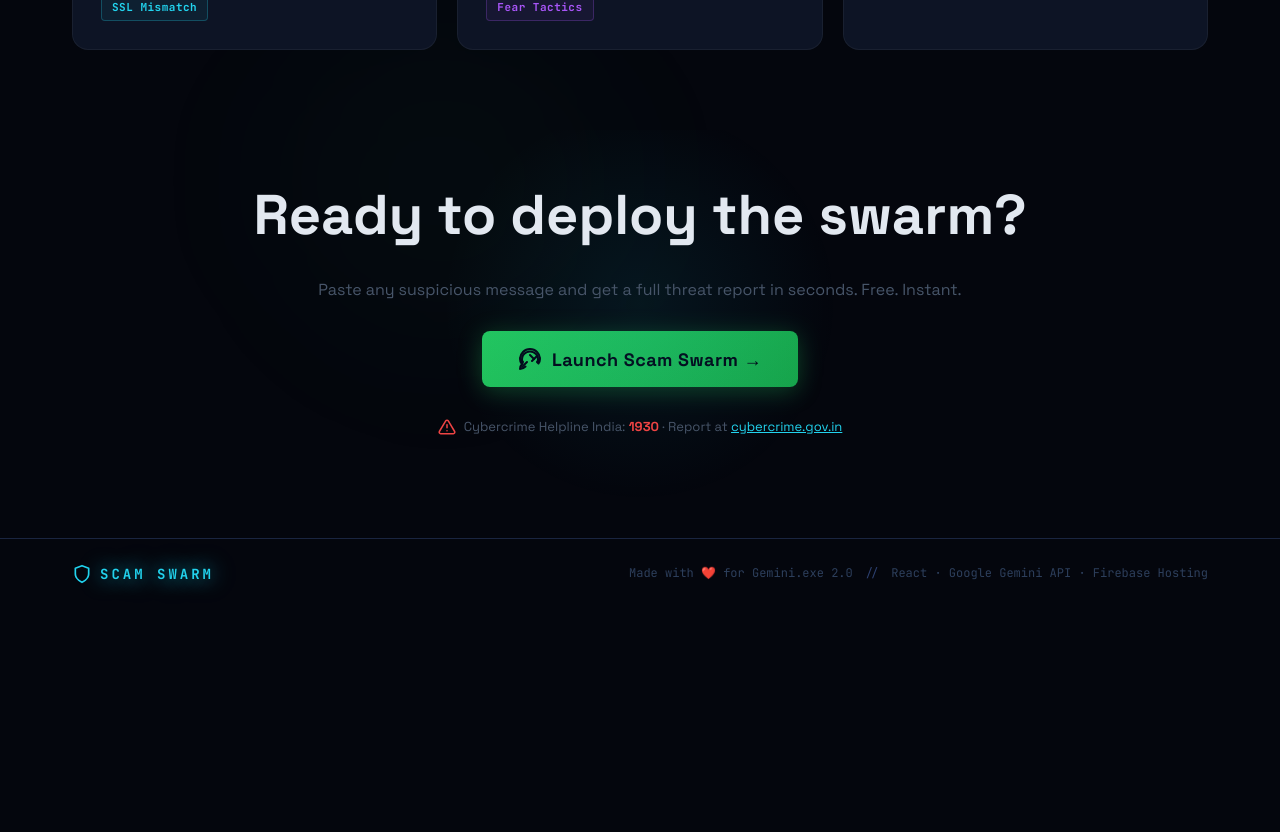
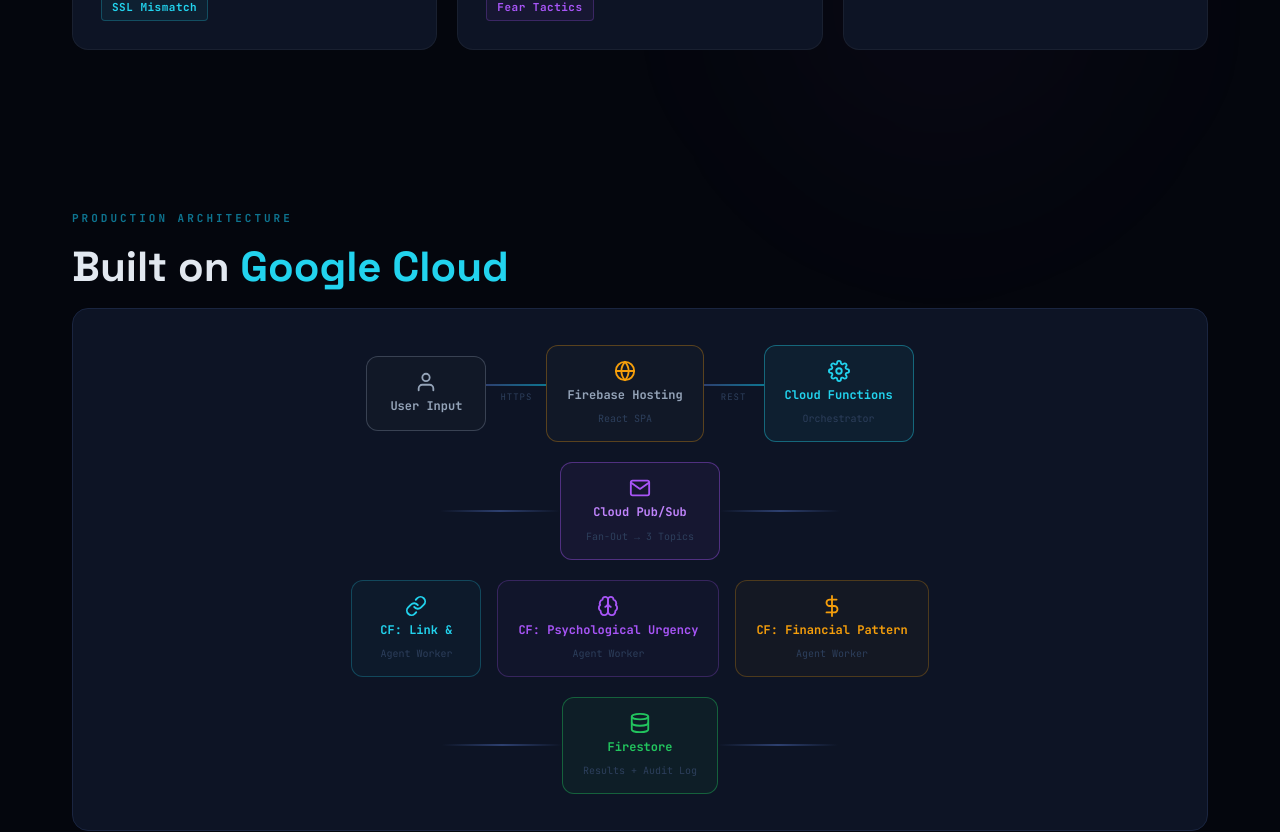
Before and after one commit to immanuel-thomas-j/Scam-Swarm-Immanuel, a React (Vite) app: page / in a window 1280 px wide. Shown: the part 1620-2452 px from the top of the page. Before the commit the page ends 2229 px from the top, so only its background shows below. Built offline with nearby package versions, Linux system fonts and the light colour scheme; no server answers; what groq-sdk would draw is missing.

Commit message:
Revert "Remove conceptual GCP design elements from landing page, footers, and README.md"
This reverts commit 2aa4ab9a29517631cec7a0cc69dc70b9aee901a6.

```diff
--- a/src/pages/Analyzer.jsx
+++ b/src/pages/Analyzer.jsx
@@ -953,7 +953,7 @@
         <span className="footer-sep">//</span>
         <span>Made with ❤️ for Gemini.exe 2.0</span>
         <span className="footer-sep">//</span>
-        <span>React · Google Gemini API · Firebase Hosting</span>
+        <span>GCP · Firebase · Cloud Functions · Pub/Sub</span>
         <span className="footer-sep">//</span>
         <span style={{ display: 'flex', alignItems: 'center', gap: '4px' }}>
           <AlertIcon size={14} color="var(--red)" />
--- a/src/pages/Landing.jsx
+++ b/src/pages/Landing.jsx
@@ -200,6 +200,67 @@
         </div>
       </section>
 
+      {/* ── GCP ARCHITECTURE ── */}
+      <section className="lnd-arch-section" id="architecture">
+        <div className="lnd-section-inner">
+          <div className="lnd-section-tag">PRODUCTION ARCHITECTURE</div>
+          <h2 className="lnd-section-title">Built on <span className="lnd-accent">Google Cloud</span></h2>
+          <div className="lnd-arch-diagram scroll-reveal">
+            <div className="lnd-arch-flow">
+              <div className="lnd-arch-node input-node">
+                <UserIcon size={22} color="var(--text-secondary)" />
+                <span>User Input</span>
+              </div>
+              <div className="lnd-arch-connector"><div className="lnd-conn-line animated-line" /><span className="lnd-conn-label">HTTPS</span></div>
+              <div className="lnd-arch-node" style={{ borderColor: '#f59e0b50' }}>
+                <GlobeIcon size={22} color="#f59e0b" />
+                <span>Firebase Hosting</span><span className="lnd-arch-sub">React SPA</span>
+              </div>
+              <div className="lnd-arch-connector"><div className="lnd-conn-line animated-line" /><span className="lnd-conn-label">REST</span></div>
+              <div className="lnd-arch-node highlight-node">
+                <SettingsIcon size={22} color="#22d3ee" />
+                <span>Cloud Functions</span><span className="lnd-arch-sub">Orchestrator</span>
+              </div>
+            </div>
+
+            <div className="lnd-arch-pubsub-row">
+              <div className="lnd-pubsub-line" />
+              <div className="lnd-arch-node pubsub-center">
+                <PubSubIcon size={22} color="#a855f7" />
+                <span>Cloud Pub/Sub</span><span className="lnd-arch-sub">Fan-Out → 3 Topics</span>
+              </div>
+              <div className="lnd-pubsub-line" />
+            </div>
+
+            <div className="lnd-arch-agents-row">
+              {AGENTS.map((a, i) => {
+                const AgentIcon = {
+                  link: LinkIcon,
+                  brain: BrainIcon,
+                  money: MoneyIcon
+                }[a.icon];
+                return (
+                  <div key={i} className="lnd-arch-node agent-node" style={{ borderColor: `${a.color}40`, background: `${a.color}08` }}>
+                    {AgentIcon && <AgentIcon size={22} color={a.color} />}
+                    <span style={{ color: a.color }}>CF: {a.name.split(' ').slice(0, 2).join(' ')}</span>
+                    <span className="lnd-arch-sub">Agent Worker</span>
+                  </div>
+                );
+              })}
+            </div>
+
+            <div className="lnd-arch-pubsub-row">
+              <div className="lnd-pubsub-line" />
+              <div className="lnd-arch-node firestore-node">
+                <DatabaseIcon size={22} color="#22c55e" />
+                <span>Firestore</span><span className="lnd-arch-sub">Results + Audit Log</span>
+              </div>
+              <div className="lnd-pubsub-line" />
+            </div>
+          </div>
+        </div>
+      </section>
+
       {/* ── FINAL CTA ── */}
       <section className="lnd-final-cta scroll-reveal">
         <div className="lnd-section-inner">
@@ -226,7 +287,7 @@
           <div className="lnd-footer-links">
             <span>Made with ❤️ for Gemini.exe 2.0</span>
             <span className="lnd-sep">//</span>
-            <span>React · Google Gemini API · Firebase Hosting</span>
+            <span>GCP · Firebase · Cloud Functions · Pub/Sub</span>
           </div>
         </div>
       </footer>
```
Also changed, not shown: 1 other file (tests, documents, lock files or other folders).
